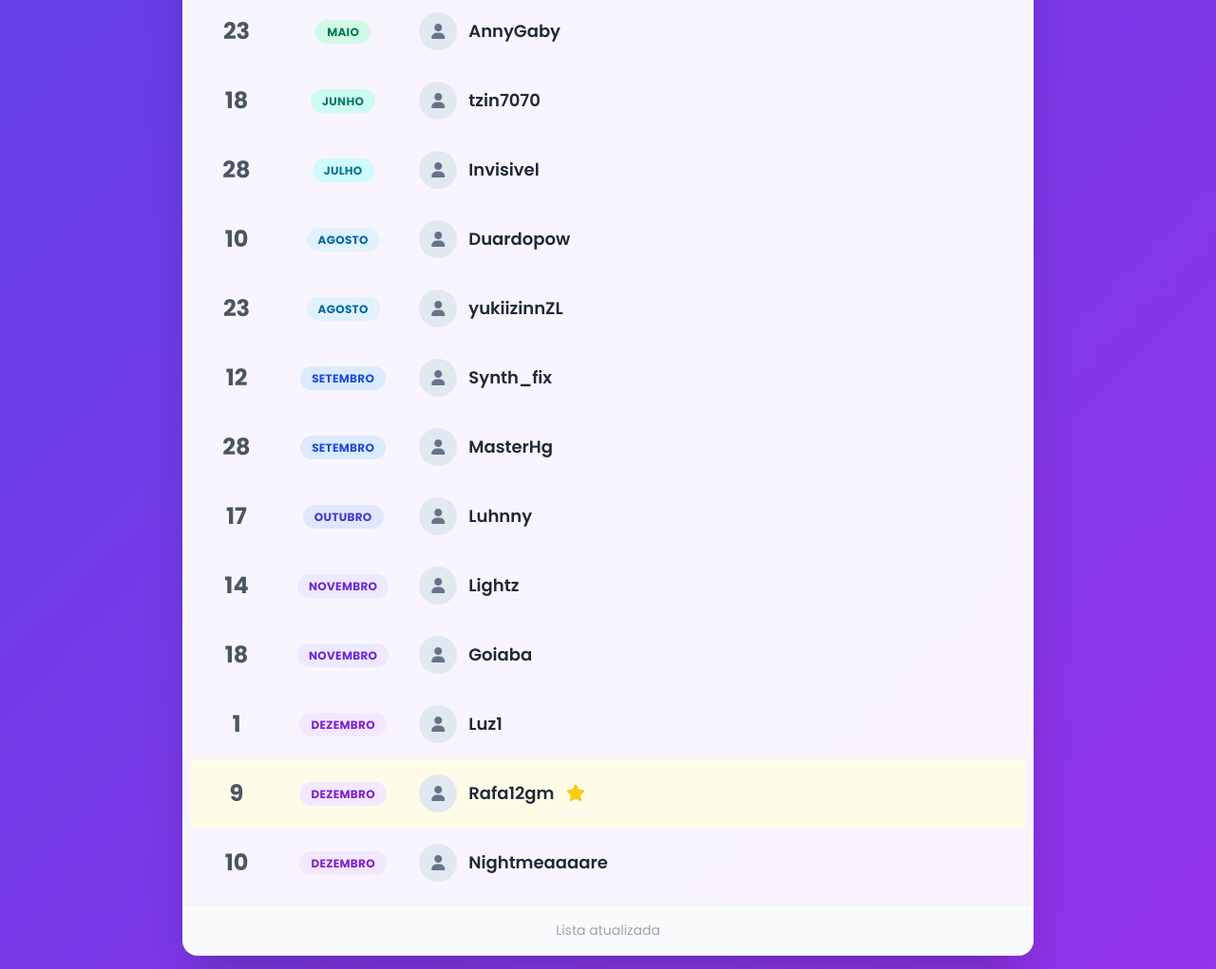
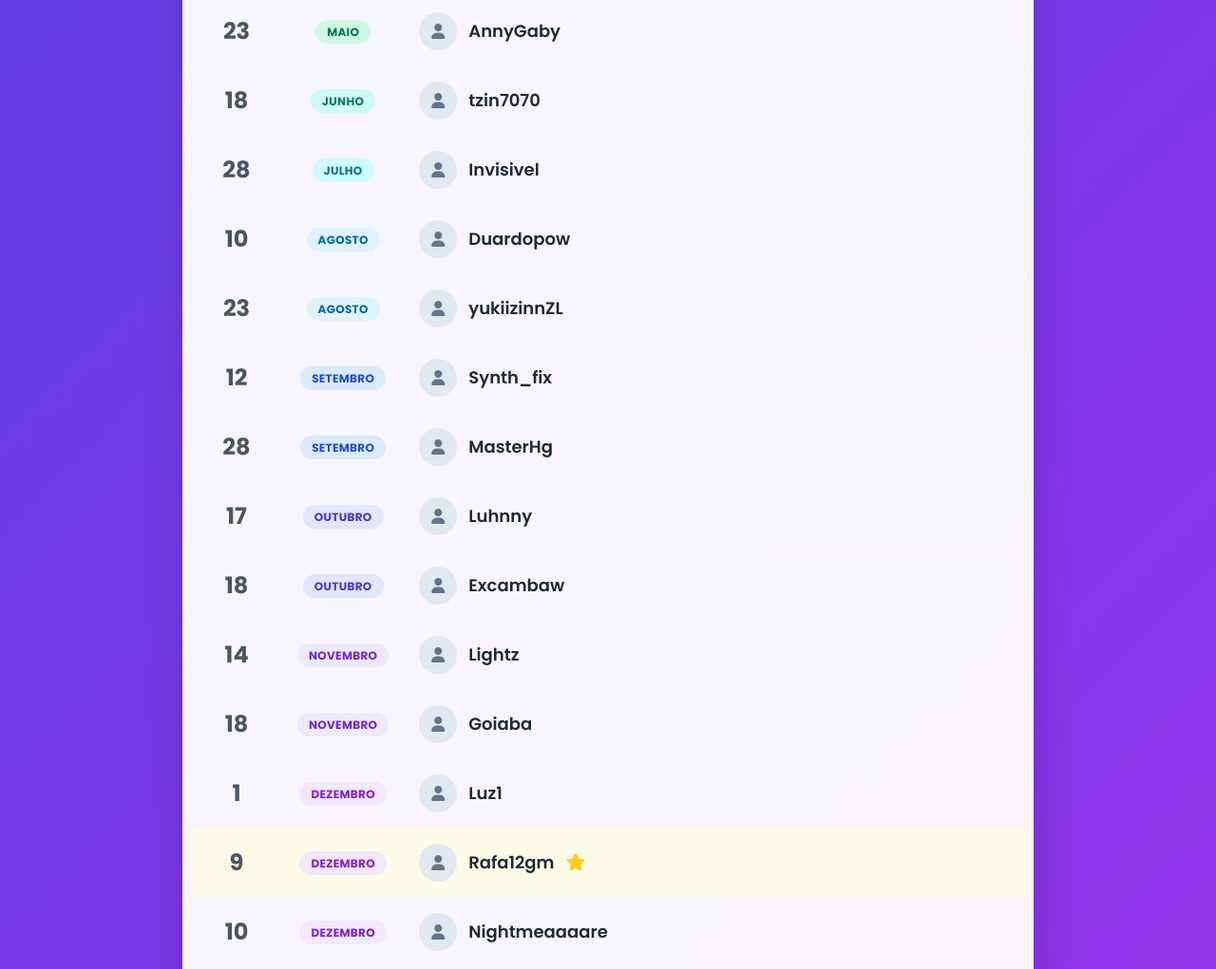
Before and after one commit to luhsch/Staff-aniversarios, a plain HTML site: page index.html in a window 1280 px wide. Shown: the part 1083-2104 px from the top of the page at 95% size. Drawn offline with nearby package versions, Linux system fonts and the light colour scheme.

Commit message:
Update index.html

```diff
--- a/index.html
+++ b/index.html
@@ -104,8 +104,9 @@
             { nick: "Duardopow", day: 10, month: 8, monthName: "Agosto" },
             { nick: "yukiizinnZL", day: 23, month: 8, monthName: "Agosto" },
             { nick: "Synth_fix", day: 12, month: 9, monthName: "Setembro" },
-            { nick: "MasterHg", day: 28, month: 9, monthName: "Setembro" }, // Novo adicionado
+            { nick: "MasterHg", day: 28, month: 9, monthName: "Setembro" },
             { nick: "Luhnny", day: 17, month: 10, monthName: "Outubro" },
+            { nick: "Excambaw", day: 18, month: 10, monthName: "Outubro" }, // Novo adicionado
             { nick: "Lightz", day: 14, month: 11, monthName: "Novembro" },
             { nick: "Goiaba", day: 18, month: 11, monthName: "Novembro" },
             { nick: "Luz1", day: 1, month: 12, monthName: "Dezembro" },
```
